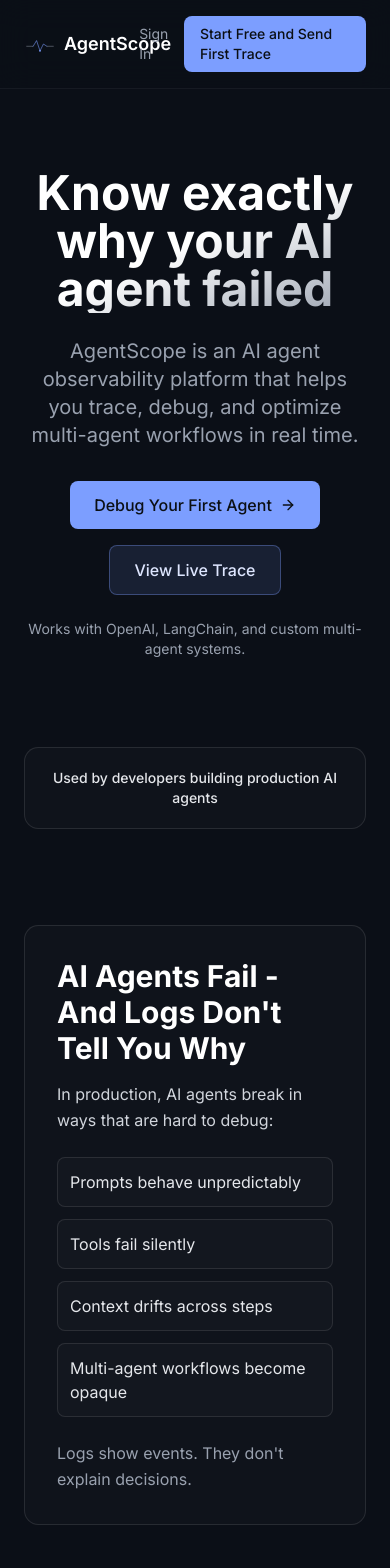
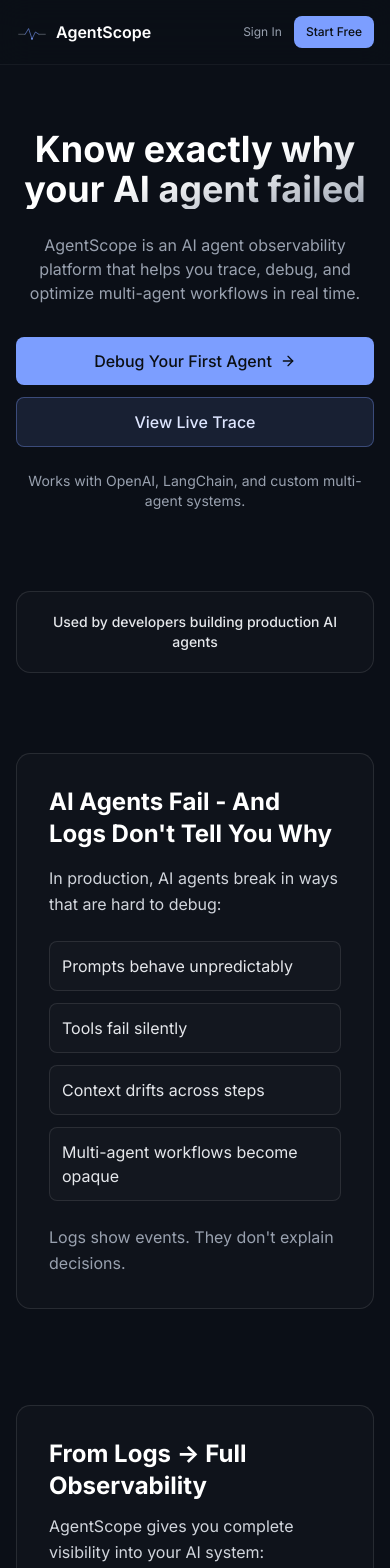
Before and after one commit to dinesh-88/agentscope, a Next.js app in the folder apps/web/: page / in a window 390 px wide. Shown: the top 1568 px of the page. Built offline with nearby package versions, Linux system fonts and the light colour scheme; no server answers.

Commit message:
Improve landing page mobile responsiveness

```diff
--- a/apps/web/components/agent-scope-landing.tsx
+++ b/apps/web/components/agent-scope-landing.tsx
@@ -19,10 +19,10 @@ export function AgentScopeLanding({ isAuthenticated = false }: AgentScopeLanding
   return (
     <div className="flex min-h-screen flex-col bg-[#0B0F17] text-white">
       <nav className="sticky top-0 z-50 border-b border-white/5 bg-[#0B0F17]/80 backdrop-blur-lg">
-        <div className="mx-auto flex w-full max-w-[1368px] items-center justify-between px-6 py-4">
+        <div className="mx-auto flex w-full max-w-[1368px] items-center justify-between gap-3 px-4 py-4 sm:px-6">
           <Link href="/" className="flex items-center gap-2">
             <Image src="/logo.svg" alt="AgentScope logo" width={32} height={32} className="h-8 w-8 rounded-lg" />
-            <span className="text-lg font-semibold">AgentScope</span>
+            <span className="text-base font-semibold sm:text-lg">AgentScope</span>
           </Link>
 
           <div className="ml-auto flex items-center gap-4">
@@ -44,20 +44,21 @@ export function AgentScopeLanding({ isAuthenticated = false }: AgentScopeLanding
             {isAuthenticated ? (
               <Link
                 href="/dashboard"
-                className="rounded-lg bg-[#7C9EFF] px-4 py-2 text-sm font-medium text-[#0B0F14] transition-colors hover:bg-[#A5B4FC]"
+                className="rounded-lg bg-[#7C9EFF] px-3 py-2 text-xs font-medium text-[#0B0F14] transition-colors hover:bg-[#A5B4FC] sm:px-4 sm:text-sm"
               >
                 Go to Dashboard
               </Link>
             ) : (
               <div className="flex items-center gap-3">
-                <Link href="/login" className="text-sm text-gray-400 transition-colors hover:text-white">
+                <Link href="/login" className="text-xs text-gray-400 transition-colors hover:text-white sm:text-sm">
                   Sign In
                 </Link>
                 <Link
                   href="/signup"
-                  className="rounded-lg bg-[#7C9EFF] px-4 py-2 text-sm font-medium text-[#0B0F14] transition-colors hover:bg-[#A5B4FC]"
+                  className="rounded-lg bg-[#7C9EFF] px-3 py-2 text-xs font-medium text-[#0B0F14] transition-colors hover:bg-[#A5B4FC] sm:px-4 sm:text-sm"
                 >
-                  Start Free and Send First Trace
+                  <span className="sm:hidden">Start Free</span>
+                  <span className="hidden sm:inline">Start Free and Send First Trace</span>
                 </Link>
               </div>
             )}
@@ -66,26 +67,26 @@ export function AgentScopeLanding({ isAuthenticated = false }: AgentScopeLanding
       </nav>
 
       <main className="flex-1">
-        <section className="px-6 pb-14 pt-20">
+        <section className="px-4 pb-12 pt-16 sm:px-6 sm:pb-14 sm:pt-20">
           <div className="mx-auto w-full max-w-[1368px] text-center">
-            <h1 className="mb-6 bg-gradient-to-br from-white via-white to-gray-400 bg-clip-text text-5xl font-bold text-transparent md:text-7xl">
+            <h1 className="mb-6 bg-gradient-to-br from-white via-white to-gray-400 bg-clip-text text-4xl font-bold text-transparent sm:text-5xl md:text-7xl">
               Know exactly why your AI agent failed
             </h1>
-            <p className="mx-auto mb-8 max-w-4xl text-xl text-gray-400">
+            <p className="mx-auto mb-8 max-w-4xl text-base text-gray-400 sm:text-xl">
               AgentScope is an AI agent observability platform that helps you trace, debug, and optimize multi-agent workflows in real
               time.
             </p>
-            <div className="mb-6 flex flex-wrap items-center justify-center gap-4">
+            <div className="mb-6 flex flex-col items-stretch justify-center gap-3 sm:flex-row sm:flex-wrap sm:items-center sm:gap-4">
               <Link
                 href={isAuthenticated ? "/runs" : "/signup"}
-                className="flex items-center gap-2 rounded-lg bg-[#7C9EFF] px-6 py-3 font-medium text-[#0B0F14] transition-colors hover:bg-[#A5B4FC]"
+                className="flex items-center justify-center gap-2 rounded-lg bg-[#7C9EFF] px-6 py-3 font-medium text-[#0B0F14] transition-colors hover:bg-[#A5B4FC]"
               >
                 Debug Your First Agent
                 <ArrowRight className="h-4 w-4" />
               </Link>
               <Link
                 href="/demo"
-                className="rounded-lg border border-[#7C9EFF]/35 bg-[#7C9EFF]/12 px-6 py-3 font-medium text-[#DEE6FF] transition-colors hover:bg-[#7C9EFF]/24"
+                className="rounded-lg border border-[#7C9EFF]/35 bg-[#7C9EFF]/12 px-6 py-3 text-center font-medium text-[#DEE6FF] transition-colors hover:bg-[#7C9EFF]/24"
               >
                 View Live Trace
               </Link>
@@ -94,15 +95,15 @@ export function AgentScopeLanding({ isAuthenticated = false }: AgentScopeLanding
           </div>
         </section>
 
-        <section className="px-6 py-8">
+        <section className="px-4 py-8 sm:px-6">
           <div className="mx-auto w-full max-w-[1368px] rounded-2xl border border-white/10 bg-white/[0.02] px-6 py-5 text-center text-sm font-medium text-gray-200">
             Used by developers building production AI agents
           </div>
         </section>
 
-        <section id="problem" className="px-6 py-16">
+        <section id="problem" className="px-4 py-12 sm:px-6 md:py-16">
           <div className="mx-auto w-full max-w-[1368px] rounded-2xl border border-white/10 bg-white/[0.02] p-8 md:p-10">
-            <h2 className="mb-4 text-3xl font-bold">AI Agents Fail - And Logs Don&apos;t Tell You Why</h2>
+            <h2 className="mb-4 text-2xl font-bold md:text-3xl">AI Agents Fail - And Logs Don&apos;t Tell You Why</h2>
             <p className="mb-6 text-gray-300">In production, AI agents break in ways that are hard to debug:</p>
             <ul className="mb-6 grid gap-3 text-gray-200 md:grid-cols-2">
               <li className="rounded-lg border border-white/10 bg-white/[0.02] p-3">Prompts behave unpredictably</li>
@@ -114,9 +115,9 @@ export function AgentScopeLanding({ isAuthenticated = false }: AgentScopeLanding
           </div>
         </section>
 
-        <section className="px-6 py-16">
+        <section className="px-4 py-12 sm:px-6 md:py-16">
           <div className="mx-auto w-full max-w-[1368px] rounded-2xl border border-white/10 bg-white/[0.02] p-8 md:p-10">
-            <h2 className="mb-3 text-3xl font-bold">From Logs -&gt; Full Observability</h2>
+            <h2 className="mb-3 text-2xl font-bold md:text-3xl">From Logs -&gt; Full Observability</h2>
             <p className="mb-6 text-gray-300">AgentScope gives you complete visibility into your AI system:</p>
             <ul className="grid gap-3 text-gray-200 md:grid-cols-2">
               <li className="rounded-lg border border-white/10 bg-white/[0.02] p-3">Trace every step of every agent</li>
@@ -127,9 +128,9 @@ export function AgentScopeLanding({ isAuthenticated = false }: AgentScopeLanding
           </div>
         </section>
 
-        <section className="px-6 py-16">
+        <section className="px-4 py-12 sm:px-6 md:py-16">
           <div className="mx-auto w-full max-w-[1368px]">
-            <h2 className="mb-3 text-3xl font-bold">Observe -&gt; Trace -&gt; Debug -&gt; Fix</h2>
+            <h2 className="mb-3 text-2xl font-bold md:text-3xl">Observe -&gt; Trace -&gt; Debug -&gt; Fix</h2>
             <ol className="grid gap-4 md:grid-cols-2">
               <li className="rounded-xl border border-white/10 bg-white/[0.02] p-5">1. Capture every agent interaction</li>
               <li className="rounded-xl border border-white/10 bg-white/[0.02] p-5">2. Visualize full execution traces</li>
@@ -139,11 +140,11 @@ export function AgentScopeLanding({ isAuthenticated = false }: AgentScopeLanding
           </div>
         </section>
 
-        <section className="px-6 py-16">
+        <section className="px-4 py-12 sm:px-6 md:py-16">
           <div className="mx-auto w-full max-w-[1368px] space-y-6">
             <div className="rounded-3xl border border-[#1D2B4D] bg-[#0A0F1D] p-8 shadow-[inset_0_1px_0_rgba(255,255,255,0.04)] md:p-10">
               <div className="mb-4 flex flex-wrap items-center justify-between gap-3">
-                <h2 className="text-3xl font-bold">See What Your Agent Actually Did</h2>
+                <h2 className="text-2xl font-bold md:text-3xl">See What Your Agent Actually Did</h2>
                 <div className="flex flex-wrap items-center gap-2 text-xs text-gray-300">
                   <span className="rounded-md border border-[#31456F] bg-[#0D1730] px-2 py-1">Timeline</span>
                   <span className="rounded-md border border-[#31456F] bg-[#0D1730] px-2 py-1">Step Details</span>
@@ -179,10 +180,10 @@ export function AgentScopeLanding({ isAuthenticated = false }: AgentScopeLanding
                     <div className="mb-4 rounded-lg border border-[#1A2A4B] bg-[#071025] p-3">
                       <div className="mb-2 text-sm font-semibold text-white">llm_call</div>
                       <div className="space-y-1 text-xs text-gray-300">
-                        <div className="flex justify-between"><span>Status</span><span>success (system)</span></div>
-                        <div className="flex justify-between"><span>Duration</span><span>4134 ms</span></div>
-                        <div className="flex justify-between"><span>Tokens</span><span>463</span></div>
-                        <div className="flex justify-between"><span>Cost</span><span>$0.0002</span></div>
+                        <div className="flex items-start justify-between gap-2"><span>Status</span><span className="text-right">success (system)</span></div>
+                        <div className="flex items-start justify-between gap-2"><span>Duration</span><span className="text-right">4134 ms</span></div>
+                        <div className="flex items-start justify-between gap-2"><span>Tokens</span><span className="text-right">463</span></div>
+                        <div className="flex items-start justify-between gap-2"><span>Cost</span><span className="text-right">$0.0002</span></div>
                       </div>
                     </div>
                     <div className="space-y-2 text-xs">
@@ -201,7 +202,7 @@ export function AgentScopeLanding({ isAuthenticated = false }: AgentScopeLanding
             </div>
 
             <div className="rounded-3xl border border-[#1D2B4D] bg-[#0A0F1D] p-8 shadow-[inset_0_1px_0_rgba(255,255,255,0.04)] md:p-10">
-              <h2 className="mb-2 text-3xl font-bold">Find the Root Cause Faster</h2>
+              <h2 className="mb-2 text-2xl font-bold md:text-3xl">Find the Root Cause Faster</h2>
               <p className="mb-5 text-gray-300">Pinpoint why runs degrade with ranked insights and concrete fix guidance.</p>
               <div className="mb-6 grid gap-4 md:grid-cols-2">
                 <div className="rounded-2xl border border-[#22345A] bg-[#0B1328] p-5">
@@ -240,11 +241,11 @@ export function AgentScopeLanding({ isAuthenticated = false }: AgentScopeLanding
           </div>
         </section>
 
-        <section id="comparison" className="px-6 py-16">
+        <section id="comparison" className="px-4 py-12 sm:px-6 md:py-16">
           <div className="mx-auto w-full max-w-[1368px]">
-            <h2 className="mb-6 text-3xl font-bold">Why Logs Are Not Enough</h2>
-            <div className="overflow-hidden rounded-2xl border border-white/10">
-              <table className="w-full border-collapse text-left">
+            <h2 className="mb-6 text-2xl font-bold md:text-3xl">Why Logs Are Not Enough</h2>
+            <div className="overflow-x-auto rounded-2xl border border-white/10">
+              <table className="w-full min-w-[520px] border-collapse text-left">
                 <thead>
                   <tr className="bg-white/[0.03]">
                     <th className="px-5 py-4 text-sm font-semibold text-gray-200">Traditional Logs</th>
@@ -274,9 +275,9 @@ export function AgentScopeLanding({ isAuthenticated = false }: AgentScopeLanding
           </div>
         </section>
 
-        <section className="px-6 py-16">
+        <section className="px-4 py-12 sm:px-6 md:py-16">
           <div className="mx-auto w-full max-w-[1368px]">
-            <h2 className="mb-5 text-3xl font-bold">Built for Real AI Systems</h2>
+            <h2 className="mb-5 text-2xl font-bold md:text-3xl">Built for Real AI Systems</h2>
             <ul className="grid gap-3 md:grid-cols-2">
               {useCases.map((item) => (
                 <li key={item} className="rounded-xl border border-white/10 bg-white/[0.02] p-4 text-gray-200">
@@ -287,9 +288,9 @@ export function AgentScopeLanding({ isAuthenticated = false }: AgentScopeLanding
           </div>
         </section>
 
-        <section className="px-6 py-16">
+        <section className="px-4 py-12 sm:px-6 md:py-16">
           <div className="mx-auto w-full max-w-[1368px] rounded-2xl border border-white/10 bg-white/[0.02] p-8 md:p-10">
-            <h2 className="mb-3 text-3xl font-bold">AI Agent Debugging &amp; LLM Observability</h2>
+            <h2 className="mb-3 text-2xl font-bold md:text-3xl">AI Agent Debugging &amp; LLM Observability</h2>
             <p className="mb-5 text-gray-300">AgentScope helps teams solve:</p>
             <ul className="mb-5 grid gap-3 text-gray-200 md:grid-cols-2">
               <li className="rounded-lg border border-white/10 bg-white/[0.02] p-3">AI agent debugging</li>
@@ -303,20 +304,20 @@ export function AgentScopeLanding({ isAuthenticated = false }: AgentScopeLanding
           </div>
         </section>
 
-        <section className="px-6 pb-24 pt-10">
-          <div className="mx-auto w-full max-w-[1368px] rounded-3xl border border-white/10 bg-white/[0.02] px-8 py-14 text-center">
-            <h2 className="mb-3 text-4xl font-bold md:text-5xl">Stop Guessing. Start Debugging.</h2>
-            <p className="mb-6 text-lg text-gray-300">Understand your AI agents at every step.</p>
-            <div className="flex flex-wrap items-center justify-center gap-4">
+        <section className="px-4 pb-20 pt-10 sm:px-6 sm:pb-24">
+          <div className="mx-auto w-full max-w-[1368px] rounded-3xl border border-white/10 bg-white/[0.02] px-6 py-12 text-center sm:px-8 sm:py-14">
+            <h2 className="mb-3 text-3xl font-bold md:text-5xl">Stop Guessing. Start Debugging.</h2>
+            <p className="mb-6 text-base text-gray-300 sm:text-lg">Understand your AI agents at every step.</p>
+            <div className="flex flex-col items-stretch justify-center gap-3 sm:flex-row sm:flex-wrap sm:items-center sm:gap-4">
               <Link
                 href={isAuthenticated ? "/runs" : "/signup"}
-                className="rounded-lg bg-[#7C9EFF] px-7 py-3 font-medium text-[#0B0F14] transition-colors hover:bg-[#A5B4FC]"
+                className="rounded-lg bg-[#7C9EFF] px-7 py-3 text-center font-medium text-[#0B0F14] transition-colors hover:bg-[#A5B4FC]"
               >
                 Debug Your First Agent
               </Link>
               <Link
                 href="/demo"
-                className="rounded-lg border border-white/20 px-7 py-3 font-medium transition-colors hover:bg-white/5"
+                className="rounded-lg border border-white/20 px-7 py-3 text-center font-medium transition-colors hover:bg-white/5"
               >
                 View Live Demo
               </Link>
```
